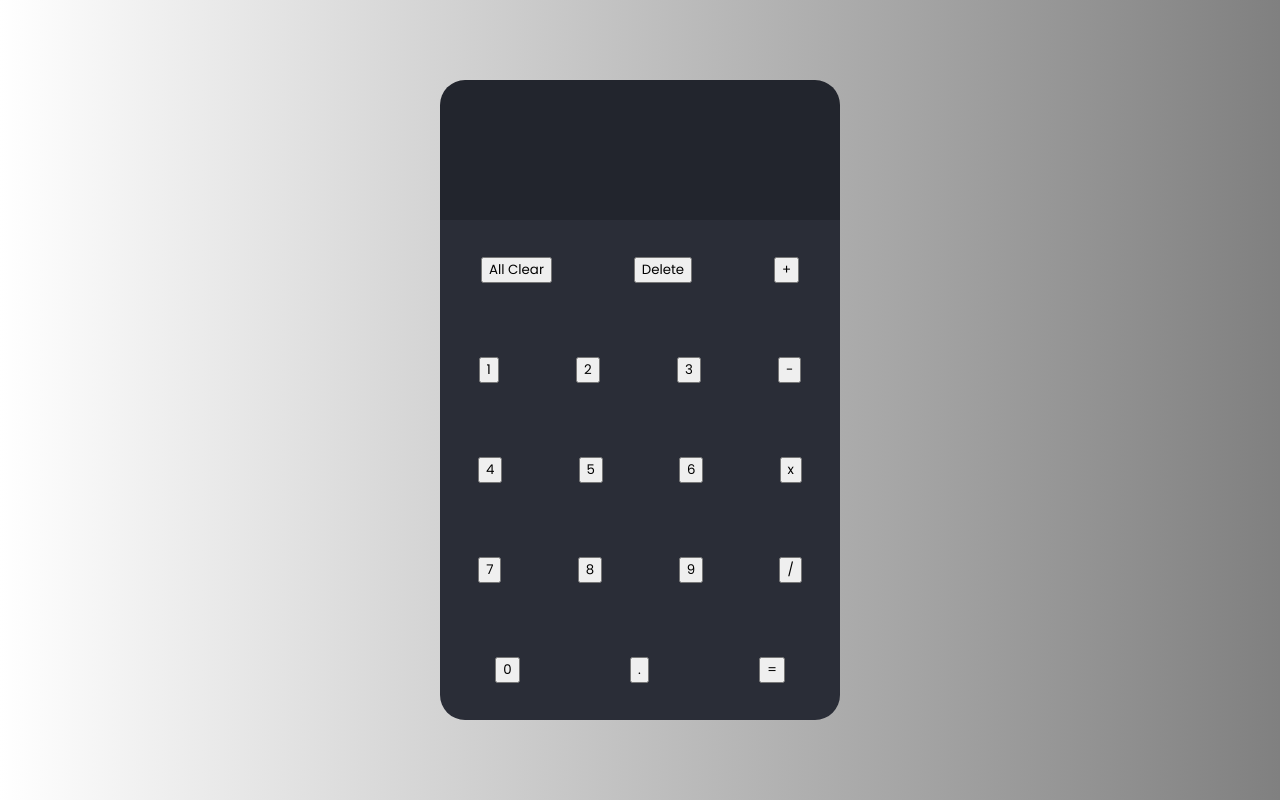
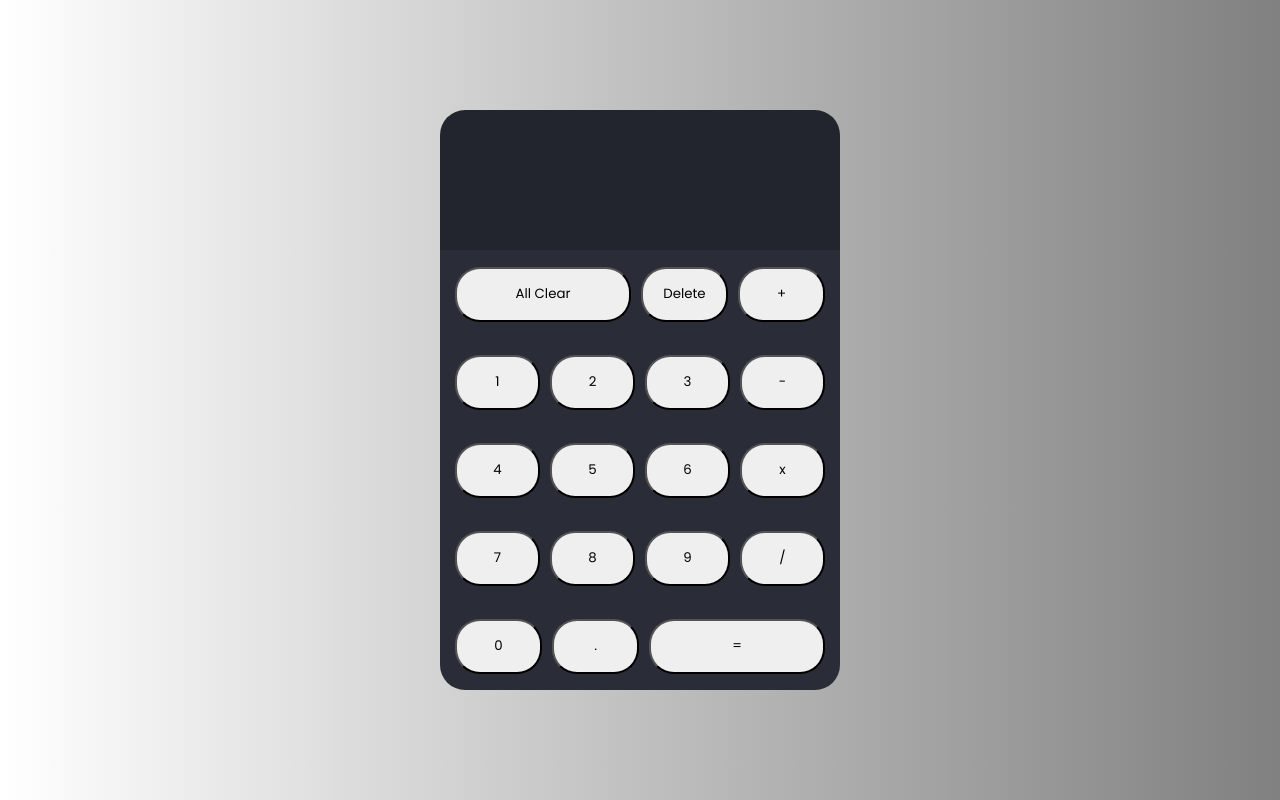
Before and after one commit to vipul-khedekar/glassy-calculator, a plain HTML site: page index.html in a window 1280 px wide. Drawn offline with Linux system fonts and the light colour scheme.

Commit message:
asorted buttons, widened some buttons, reduced height of calculator

```diff
--- a/styles.css
+++ b/styles.css
@@ -34,7 +34,7 @@ body {
 .buttons-container {
     display: flex;
     flex-direction: column;
-    height: 500px;
+    height: 440px;
     width: 400px;
     border-bottom-left-radius: 25px;
     border-bottom-right-radius: 25px;
@@ -50,6 +50,22 @@ body {
     flex-direction: row;
     justify-content: space-around;
     align-items: center;
+    gap: 10px;
     height: 100px;
     width: 400px;
+    padding: 15px;
 }
+
+.row1,
+.row2,
+.row3,
+.row4,
+.row5 {
+    flex: 1;
+    height: 55px;
+    border-radius: 25px;
+}
+
+.wide {
+    flex:2.25;
+}
```
